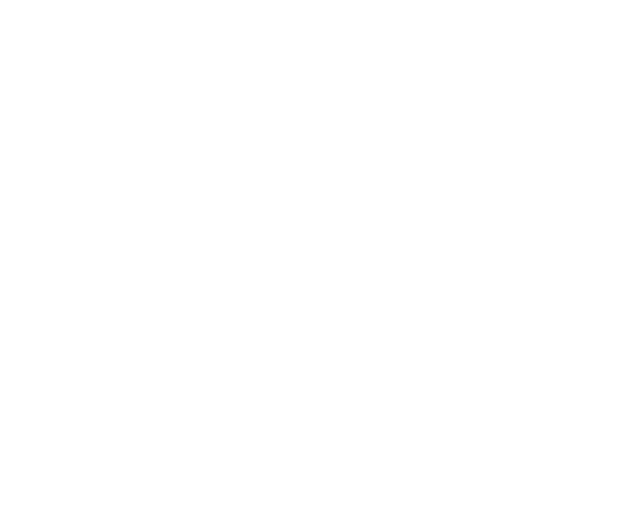
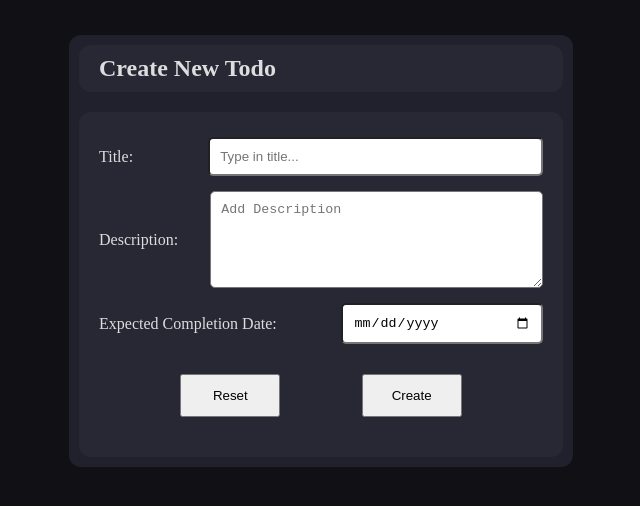
Before and after one commit to SandeSydney/Todo, a plain HTML site: page index.html in a window 1280 px wide. Shown: the whole page, without its empty margins (319-959 px from the left). Drawn offline with Linux system fonts and the light colour scheme.

Commit message:
Created content for index page

```diff
--- a/index.html
+++ b/index.html
@@ -5,8 +5,95 @@
     <meta http-equiv="X-UA-Compatible" content="IE=edge">
     <meta name="viewport" content="width=device-width, initial-scale=1.0">
     <title>ToDo</title>
+
+    <!-- Link to external stylesheet -->
+    <link rel="stylesheet" href="./css/app.css">
+
+    <!-- Link to Fontawesome -->
+    <link rel="stylesheet" href="https://cdnjs.cloudflare.com/ajax/libs/font-awesome/6.2.0/css/all.min.css">
+
 </head>
 <body>
 
+    <!-- Container body for the Todo -->
+    <div class="container">
+
+        <!--
+            ***********************************************
+            Section to hold contents of the Todo
+            ****************************************************
+        -->
+        <section class="section-list">
+
+            <!-- Div to hold the title and menu buttons -->
+            <div class="title">
+                <h1>Todo</h1>
+
+                <!-- Div to hold the action buttons -->
+                <div class="btns">
+                    <a href=""><i class="fa-solid fa-plus"></i></a>
+                    <a href=""><i class="fa-solid fa-ellipsis"></i></a>
+                </div>
+
+            </div>
+
+            <!-- Div to hold the todo forms -->
+            <div class="todo-frame">
+
+                <!-- Div to display existing todo's -->
+                <div class="todo-items">
+                    <input type="checkbox" name="check" id="check">
+                    <h6>Todo Item 1</h6>
+                    <p>(Due: 22-10-2022)</p>
+                    <i class="fa-solid fa-pen-to-square" style="color: #ffa500;"></i>
+                    <i class="fa-sharp fa-solid fa-trash" style="color: #ff0000;"></i>
+                    <p>Lorem ipsum dolor sit amet consectetur adipisicing elit. Numquam, reiciendis possimus in mollitia, ipsam eum architecto id culpa dolorum, quam molestias doloremque cupiditate officia. Iste voluptas illo voluptatum nobis consequatur.</p>
+                </div>
+
+            </div>
+
+        </section>
+
+
+        <!--
+            ***********************************************
+            Section to add contents to the Todo
+            ****************************************************
+        -->
+        <section class="section-add">
+             <!-- Div to hold the title and menu buttons -->
+             <div class="title">
+                <h1>Create New Todo</h1>
+            </div>
+
+            <!-- Div to hold the todo forms -->
+            <div class="todo-frame">
+                <form action="" method="post">
+                    <div class="form-elem">
+                        <label for="todo-title">Title:</label>
+                        <input type="text" name="todo-title" placeholder="Type in title...">
+                    </div>
+                    <div class="form-elem">
+                        <label for="todo-description">Description:</label>
+                        <textarea name="todo-description" id="description" rows="5" cols="30" placeholder="Add Description"></textarea>
+                    </div>
+                    <div class="form-elem">
+                        <label for="todo-date">Expected Completion Date:</label>
+                        <input type="date" name="todo-date" style="width: 40%;">
+                    </div>
+                    <div class="buttons">
+                        <button type="reset">Reset</button>
+                        <button type="submit">Create</button>
+                    </div>
+                </form>
+            </div>
+        </section>
+
+    </div>
+
+
+    <!-- External JS scripts -->
+    <script src="./js/app.js"></script>
+
 </body>
 </html>
```
